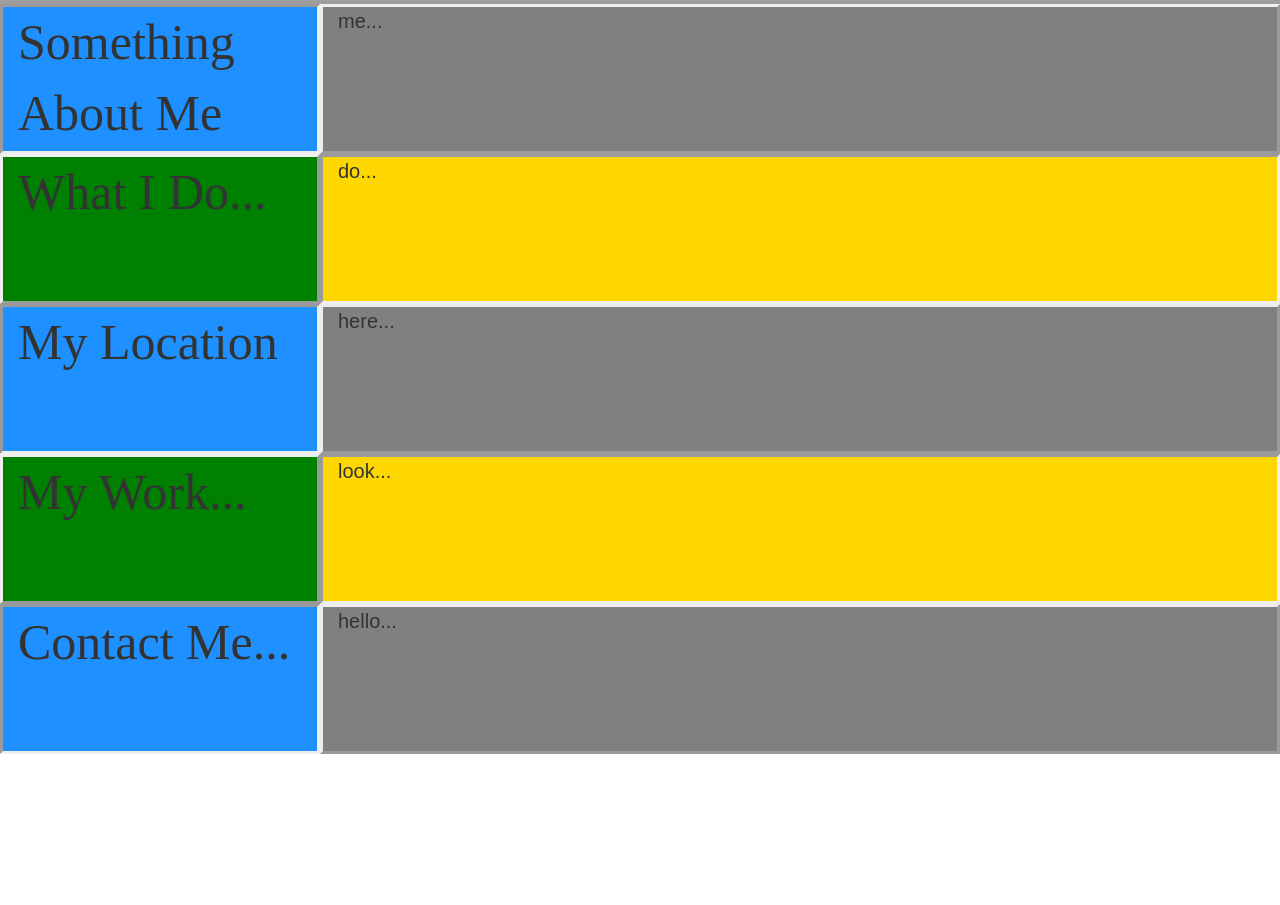
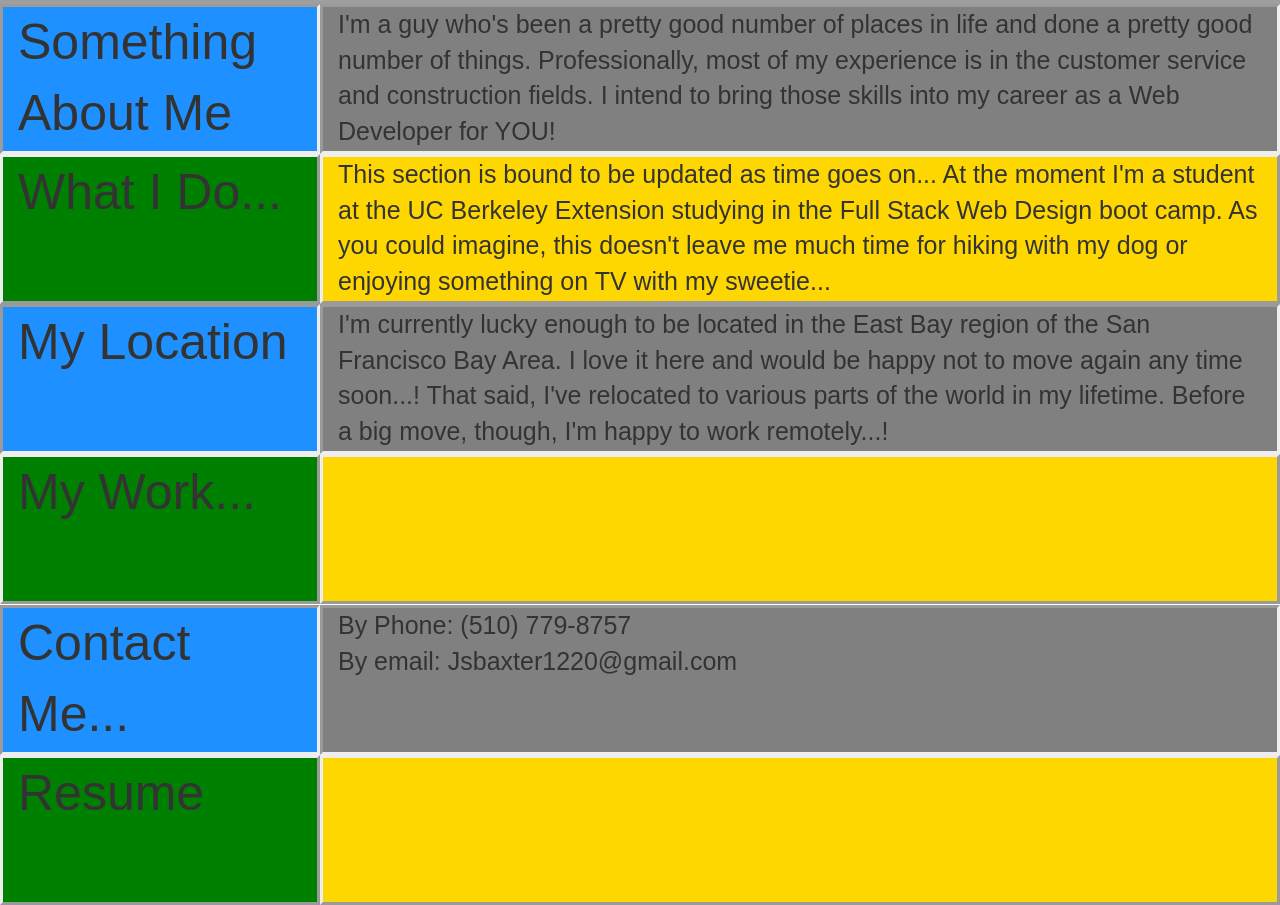
Before and after one commit to Jsbaxter560/revised-portfolio, a plain HTML site: page index.html in a window 1280 px wide. Shown: the part 668-1573 px from the top of the page. Before the commit the page ends 1422 px from the top, so only its background shows below. Drawn offline with nearby package versions, Linux system fonts and the light colour scheme; grey boxes are pictures that could not be loaded.

Commit message:
further rows and colums

```diff
--- a/assets/style.css
+++ b/assets/style.css
@@ -15,7 +15,7 @@ body {
 
 .hero-text {
     color: dodgerblue;
-    font-family: "Rye";
+    font-family: fantasy;
     font-size: 50px;
     text-align: center;
     position: absolute;
@@ -24,36 +24,36 @@ body {
     transform: translate(-50%, -50%);
 }
 
-#about1 {
+#dodgers1 {
     background-color: dodgerblue;
     border: inset;
-    font-family: "Rye";
+    font-family: fantasy;
     font-size: 50px;
     height: 150px;
 }
 
-#about2 {
-    font-size: 20px;
+#dodgers2 {
+    font-size: 25px;
     font-family: fantasy;
     background-color: gray;
     height: 150px;
-    border: outset;
+    border: inset;
 }
 
-#whatido1 {
+#As1 {
     background-color: green;
     border: outset;
-    font-family: "Rye";
+    font-family: fantasy;
     font-size: 50px;
     height: 150px;
 }
 
-#whatido2 {
-    font-size: 20px;
+#As2 {
+    font-size: 25px;
     font-family: fantasy;
     background-color: gold;
     height: 150px;
-    border: inset;
+    border: outset;
 }
 
 #work {
--- a/index.html
+++ b/index.html
@@ -25,6 +25,12 @@
                 <li><a href="#location">My Location</a></li>
                 <li><a href="#work">My Work</a></li>
                 <li><a href="#contact">Contact Me</a></li>
+                <li><a href="#resume">Resume</a></li>
+            </ul>
+
+            <ul class="nav navbar-nav navbar-right">
+                <li><a href="#Linkedin">Linkedin</a></li>
+                <li><a href="#Github">Github</a></li>
             </ul>
         </div>
     </nav>
@@ -41,34 +47,60 @@
     </div>
 
     <div class="row container-fluid" id="about">
-        <div class="col-sm-3" id="about1">Something About Me</div>
-        <div Class="col-sm-9" id="about2">me...</div>
+        <div class="col-sm-3" id="dodgers1">Something About Me</div>
+        <div Class="col-sm-9" id="dodgers2">I'm a guy who's been a pretty good number of places in
+            life and done a pretty good number of things. Professionally, most of
+            my experience is in the customer service and construction fields.
+            I intend to bring those skills into my career as a Web Developer for YOU!
+        </div>
     </div>
 
     <div class="row container-fluid" id="whatido">
-        <div class="col-sm-3" id="whatido1">What I Do...</div>
-        <div Class="col-sm-9" id="whatido2">do...</div>
+        <div class="col-sm-3" id="As1">What I Do...</div>
+        <div Class="col-sm-9" id="As2">This section is bound to be updated as time goes on... At the
+            moment I'm a student at the UC Berkeley Extension studying in the Full Stack Web Design
+            boot camp. As you could imagine, this doesn't leave me much time for hiking with my dog
+            or enjoying something on TV with my sweetie...
+        </div>
     </div>
 
     <div class="row container-fluid" id="location">
-        <div class="col-sm-3" id="about1">My Location</div>
-        <div Class="col-sm-9" id="about2">here...</div>
-
+        <div class="col-sm-3" id="dodgers1">My Location</div>
+        <div Class="col-sm-9" id="dodgers2">I'm currently lucky enough to be located in the East Bay
+            region of the San Francisco Bay Area. I love it here and would be happy not to move again any
+            time soon...! That said, I've relocated to various parts of the world in my lifetime. Before a
+            big move, though, I'm happy to work remotely...!
+        </div>
     </div>
 
     <div class="row container-fluid" id="work">
-        <div class="col-sm-3" id="whatido1">My Work...</div>
-        <div Class="col-sm-9" id="whatido2">look...</div>
+        <div class="col-sm-3" id="As1">My Work...</div>
+        <div Class="col-sm-9" id="As2"></div>
+            <div class="container col-sm-4">
 
+            </div>
+
+            <div class="container col-sm-4">
+
+            </div>
+
+            <div class="container col-sm-4">
+
+            </div>
     </div>
 
     <div class="row container-fluid" id="contact">
-        <div class="col-sm-3" id="about1">Contact Me...</div>
-        <div Class="col-sm-9" id="about2">hello...</div>
+        <div class="col-sm-3" id="dodgers1">Contact Me...</div>
+        <div Class="col-sm-9" id="dodgers2">By Phone: (510) 779-8757<br />
+            By email: Jsbaxter1220@gmail.com</div>
+    </div>
 
+    <div class="row container-fluid" id="resume">
+        <div class="col-sm-3" id="As1">Resume</div>
+        <div Class="col-sm-9" id="As2"></div>
+    </div>
 
-    </div>
-    <script src="assets/script.js"></script>
+<script src="assets/script.js"></script>
 
 </body>
 
```
Also changed, not shown: 1 other file.
